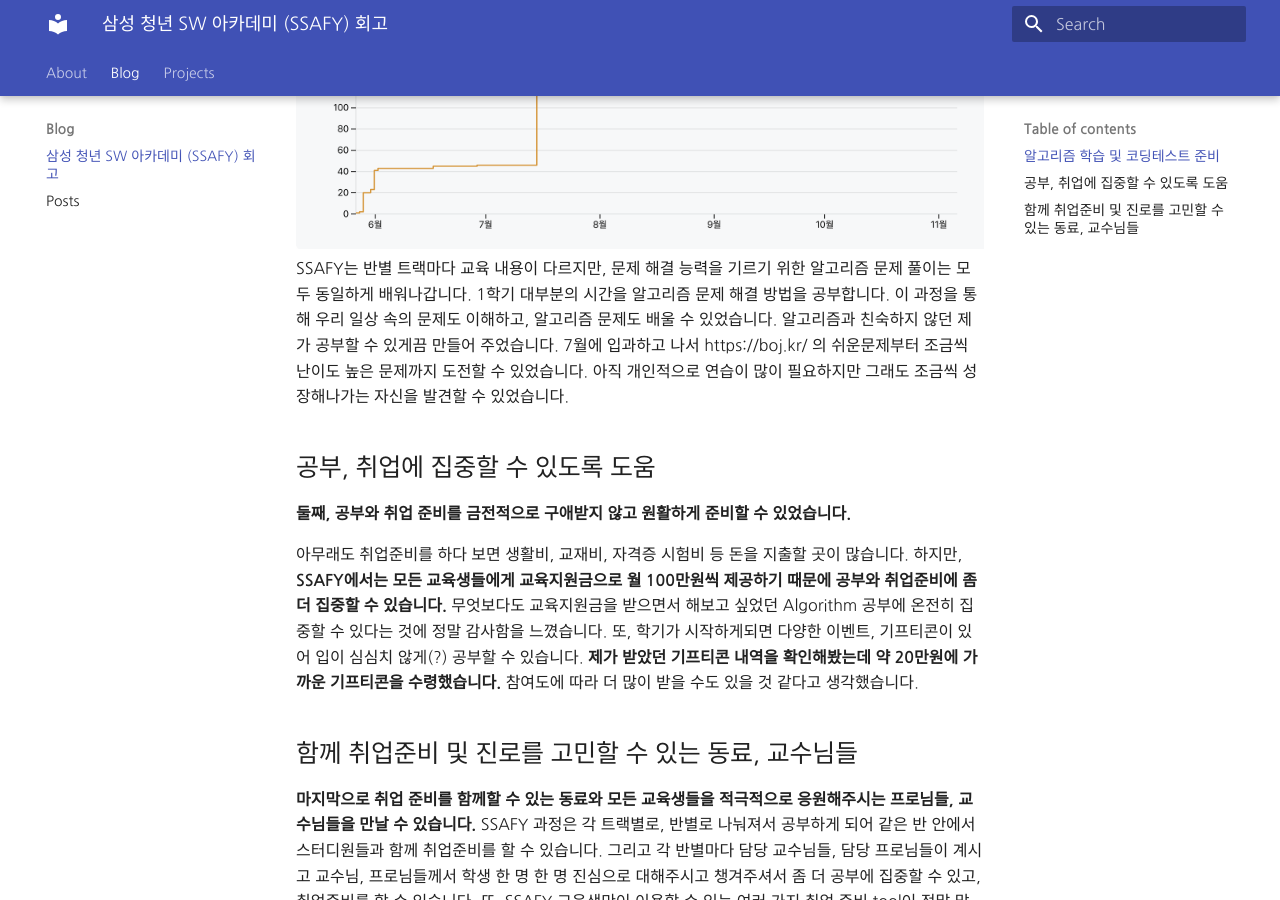
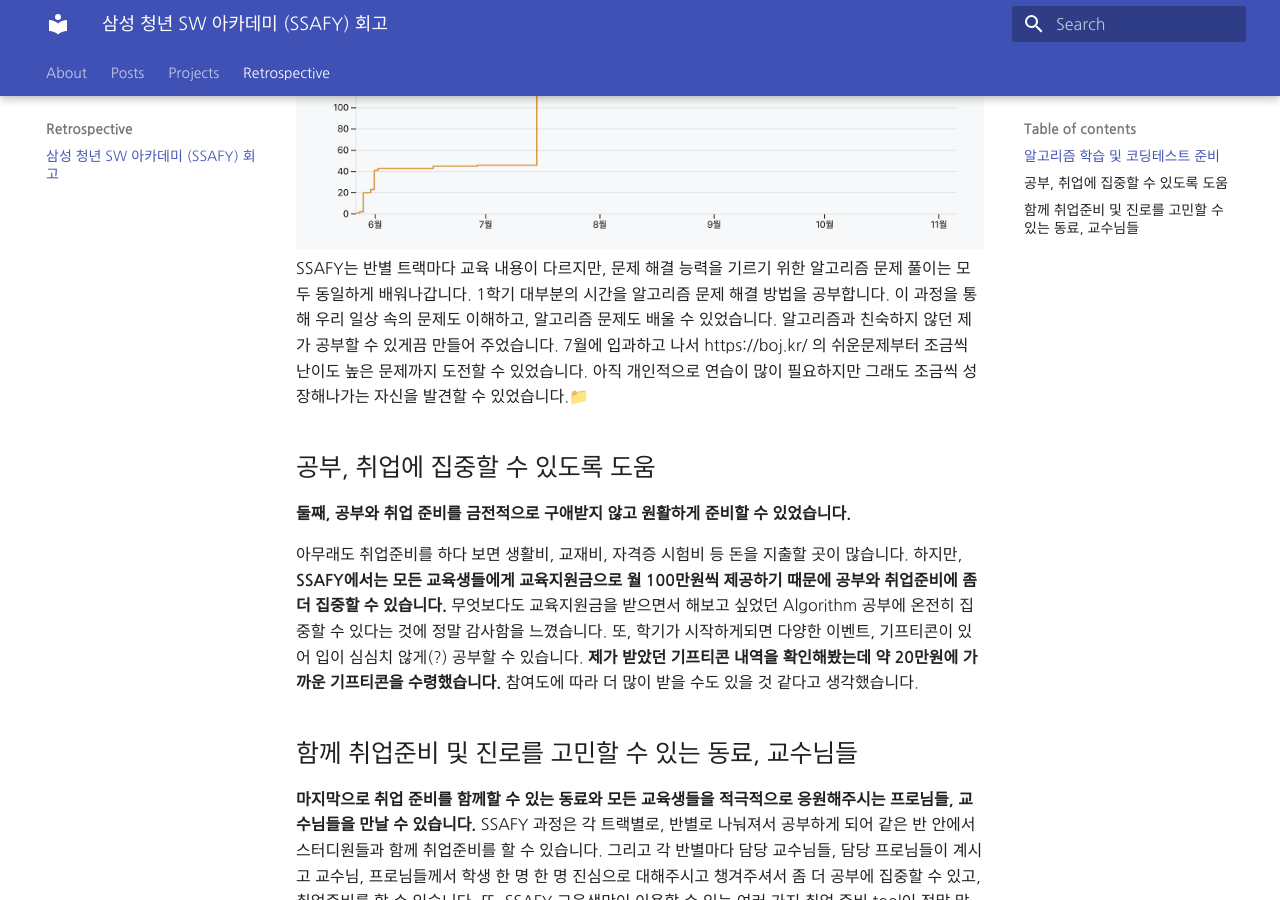
Before and after one commit to gyheo/gyheo.github.io, an MkDocs documentation site: the page built from docs/retrospective/ssafy.md, in a window 1280 px wide and 900 px high, scrolled down 592 px. Built offline with MkDocs 1.6.1 and Material for MkDocs 9.7.7, drawn with Linux system fonts in a browser that asks for light colours.

```diff
--- a/docs/blog/ssafy.md
+++ b/docs/retrospective/ssafy.md
@@ -10,7 +10,7 @@
 SSAFY는 반별 트랙마다 교육 내용이 다르지만, 문제 해결 능력을 기르기 위한 알고리즘 문제 풀이는 모두 동일하게 배워나갑니다.
 1학기 대부분의 시간을 알고리즘 문제 해결 방법을 공부합니다. 이 과정을 통해 우리 일상 속의 문제도 이해하고, 알고리즘 문제도 배울 수 있었습니다.
 알고리즘과 친숙하지 않던 제가 공부할 수 있게끔 만들어 주었습니다. 7월에 입과하고 나서 https://boj.kr/ 의 쉬운문제부터 조금씩 난이도 높은 문제까지 도전할 수 있었습니다.
-아직 개인적으로 연습이 많이 필요하지만 그래도 조금씩 성장해나가는 자신을 발견할 수 있었습니다.
+아직 개인적으로 연습이 많이 필요하지만 그래도 조금씩 성장해나가는 자신을 발견할 수 있었습니다.📁
 
 ## 공부, 취업에 집중할 수 있도록 도움
 
```
Also changed, not shown: docs/posts/index.md (renamed from docs/blog/posts/index.md), docs/retrospective/img/boj.png (renamed from docs/blog/img/boj.png), docs/retrospective/img/logo_ssafy.png (renamed from docs/blog/img/logo_ssafy.png).
